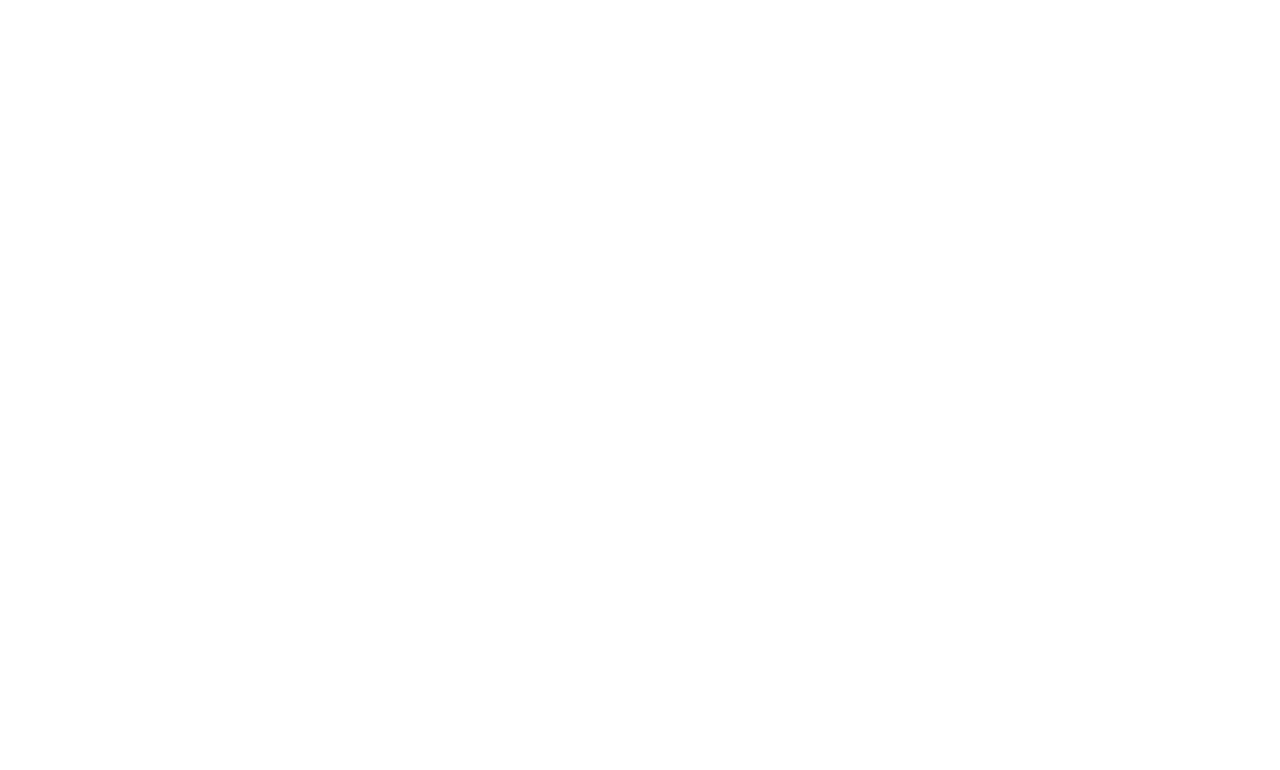
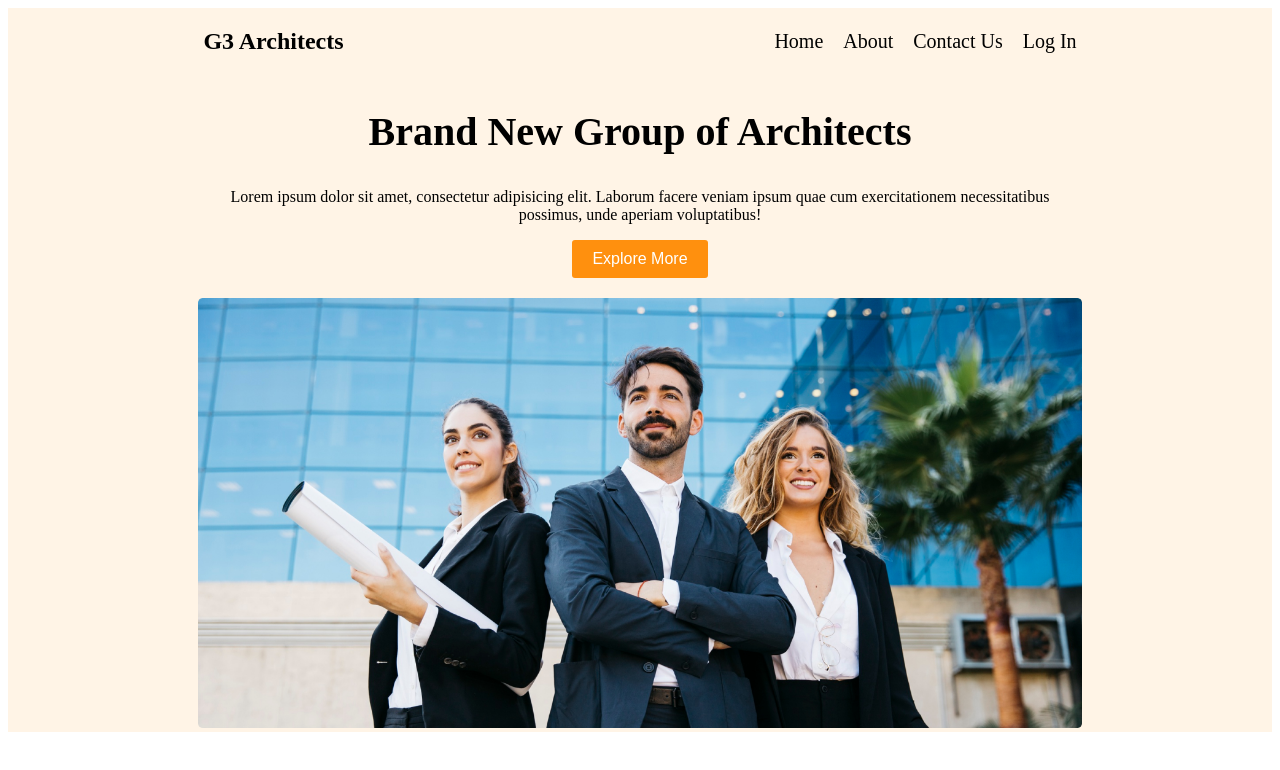
Before and after one commit to Ifuvhai/architects-landing-page, a plain HTML site: page index.html in a window 1280 px wide. Drawn offline with Linux system fonts and the light colour scheme.

Commit message:
nav and banner section add

```diff
--- a/index.html
+++ b/index.html
@@ -4,8 +4,38 @@
     <meta charset="UTF-8">
     <meta name="viewport" content="width=device-width, initial-scale=1.0">
     <title>G3 Architects</title>
+    <link rel="stylesheet" href="./styles/style.css">
 </head>
 <body>
+    <header>
+        <nav>
+            <h2>G3 Architects</h2>
+            <ul>
+                <li><a href=""></a>Home</li>
+                <li><a href=""></a>About</li>
+                <li><a href=""></a>Contact Us</li>
+                <li><a href=""></a>Log In</li>
+            </ul>
+        </nav>
 
+        <!-- banner section here....  -->
+
+        <section class="banner-section">
+            <div class="banner-content">
+                <h2 class="banner-title">Brand New Group of Architects</h2>
+                <p>Lorem ipsum dolor sit amet, consectetur adipisicing elit. Laborum facere veniam ipsum quae cum exercitationem necessitatibus possimus, unde aperiam voluptatibus!</p>
+                <button class="btn-primary">Explore More</button>
+            </div>
+            <img src="./images/banner.png" alt="">
+        </section>
+    </header>
+
+    <main>
+
+    </main>
+
+    <footer>
+
+    </footer>
 </body>
 </html>
--- /dev/null
+++ b/styles/style.css
@@ -0,0 +1,37 @@
+header{
+    background-color: rgba(255, 144, 14, 0.1);
+}
+nav{
+    display: flex;
+    justify-content: space-around;
+    align-items: center;
+}
+nav>ul{
+    display: flex;
+    text-decoration: none;
+    gap: 20px;
+    font-size: 20px;
+    font-weight: 500;
+    list-style: none;
+}
+.banner-section{
+    width: 70%;
+    margin: 0 auto;
+    text-align: center;
+}
+.banner-section img{
+    width: 100%;
+}
+.banner-title{
+    font-size: 40px;
+    font-weight: 700;
+}
+.btn-primary{
+    padding: 10px 20px;
+    font-size: 16px;
+    margin-bottom: 20px;
+    background-color: rgb(255, 144, 14);
+    color: white;
+    border: none;
+    border-radius: 3px;
+}
```
